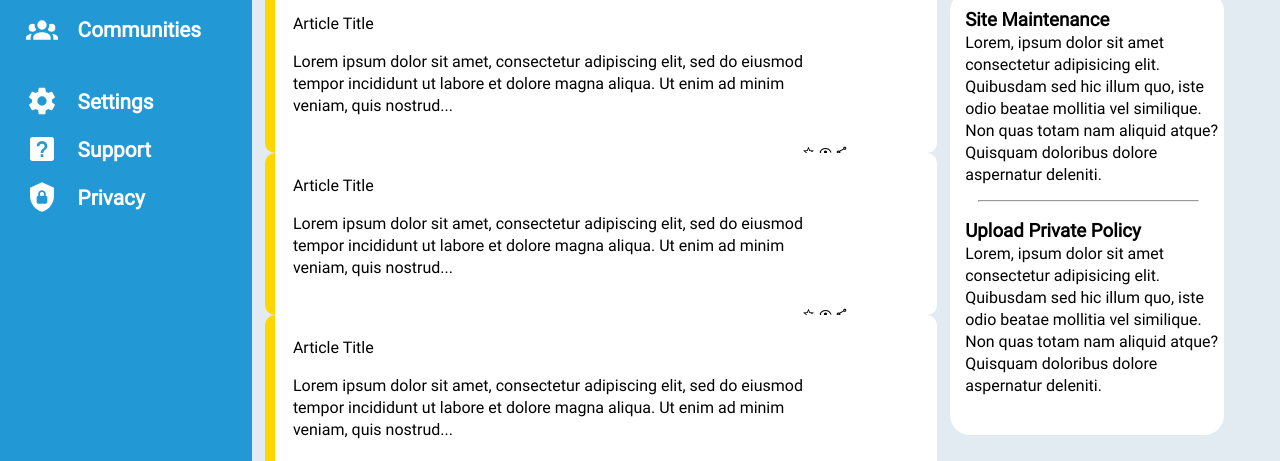
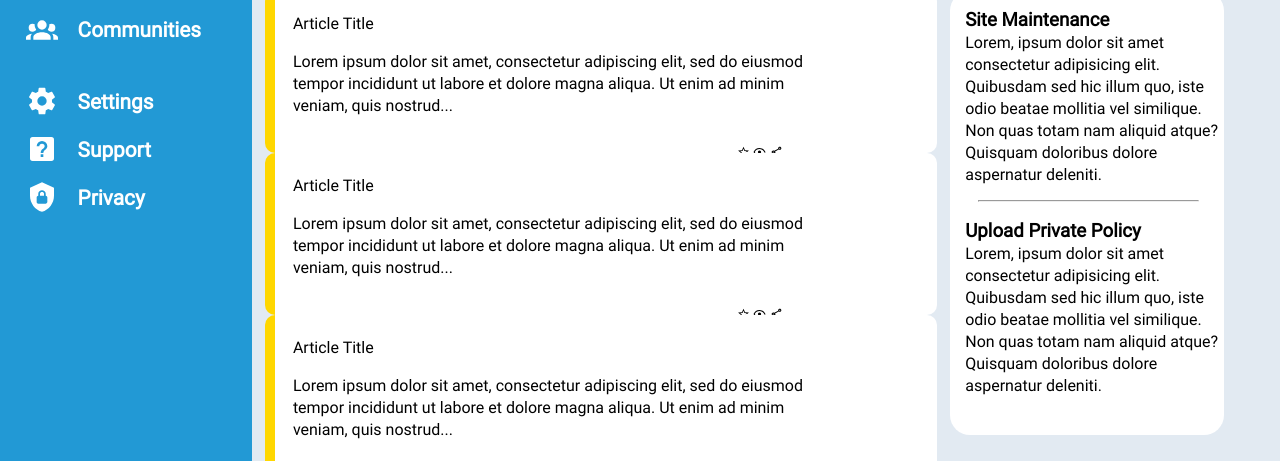
Before and after one commit to ItsTosh/admin-dashboard, a plain HTML site: page index.html in a window 1280 px wide. Shown: the part 339-800 px from the top of the page. Drawn offline with Linux system fonts and the light colour scheme; files whose address does not match are found by name.

Commit message:
feat: fix card svg visual bug on windows

```diff
--- a/styles/styles.css
+++ b/styles/styles.css
@@ -225,7 +225,7 @@ html {
 }
 
 .title ~ div {
-  margin-left: 80%;
+  margin-left: 70%;
 }
 
 .right-sidebar {
```
